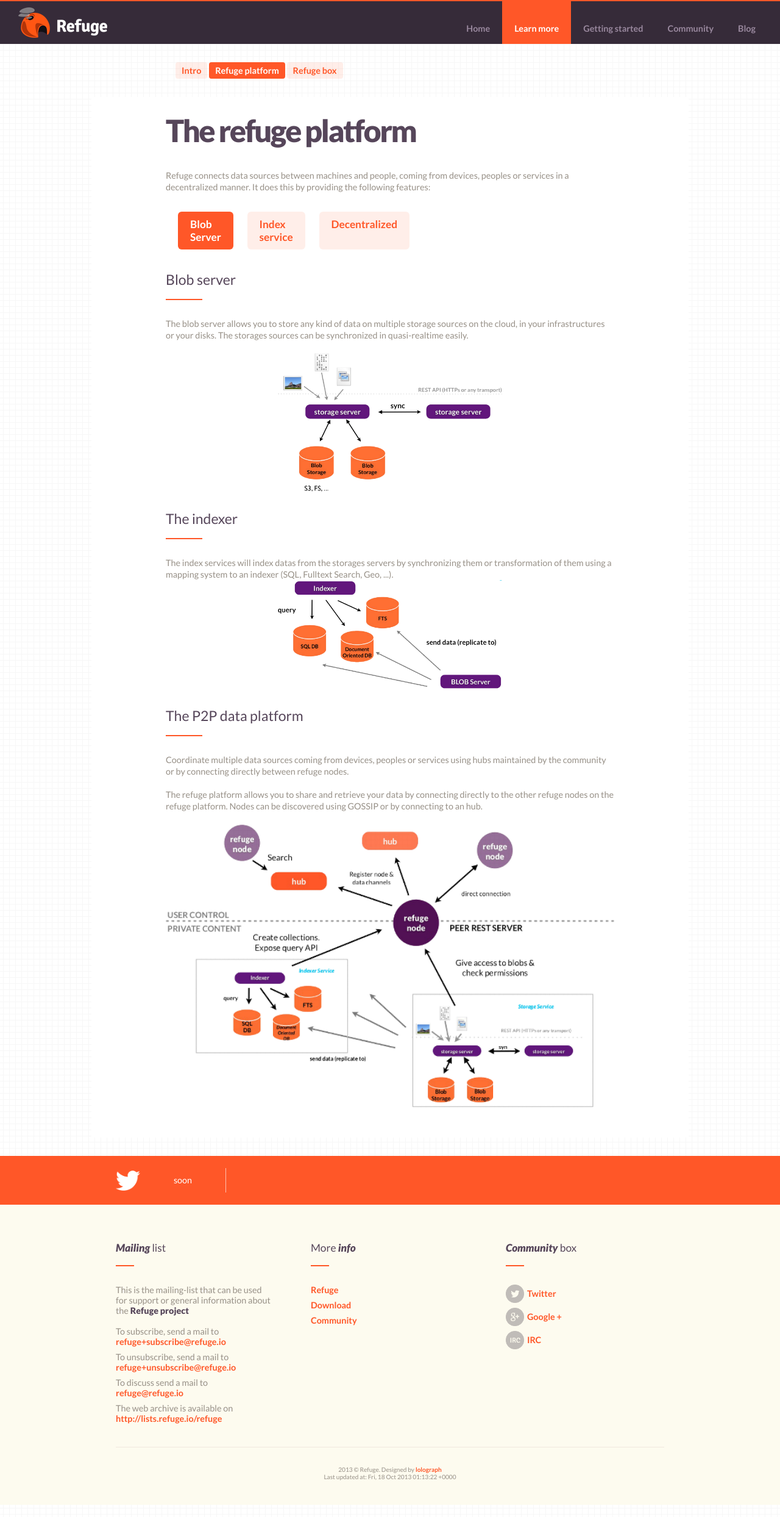
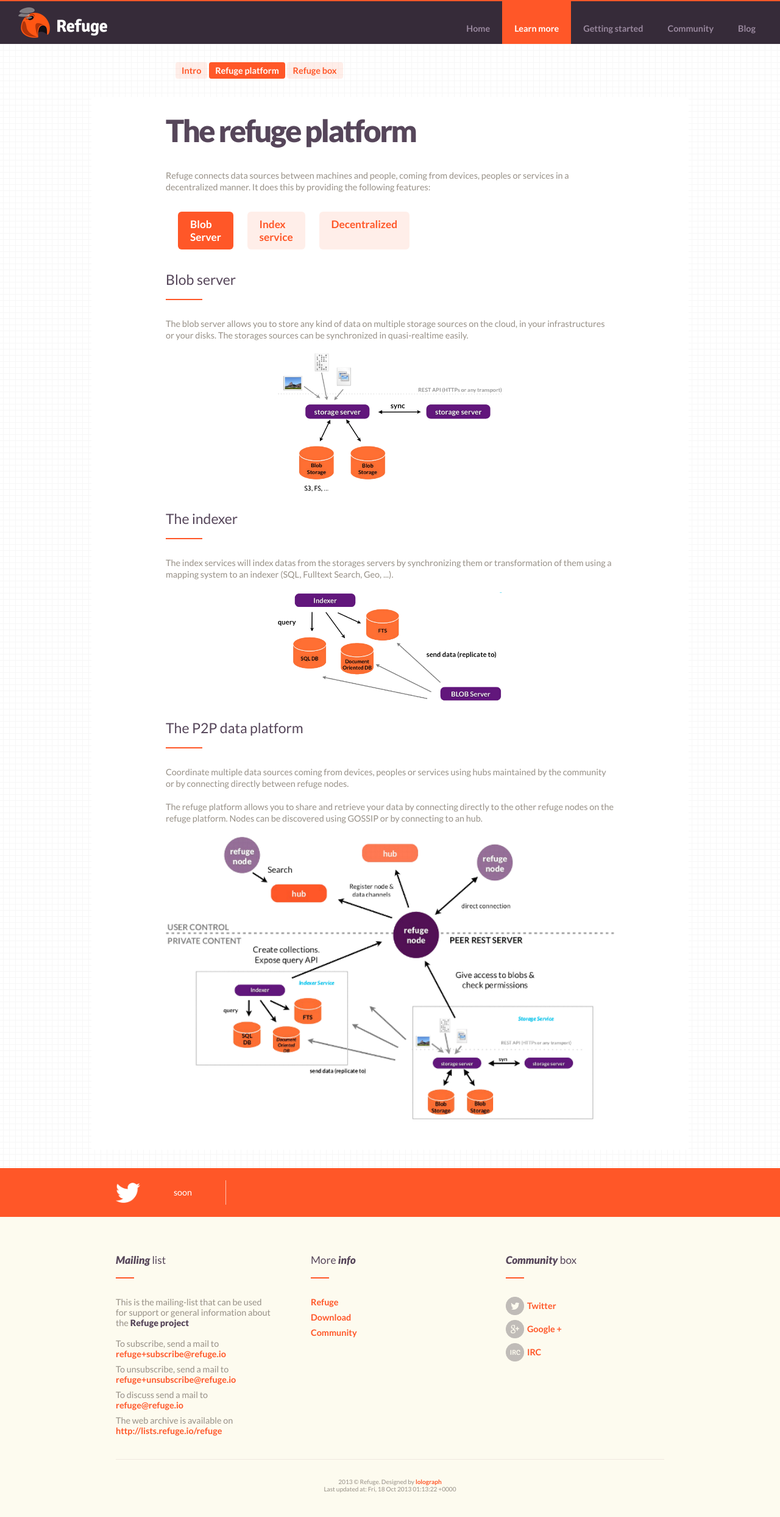
Before and after one commit to refuge/refuge.io, a Jekyll site: the page built from learnmore/platform.html, in a window 1280 px wide. Shown: the whole page at 61% size. Built offline with Jekyll 4.4.1, drawn with Linux system fonts in a browser that asks for light colours; nearby versions of some CDN libraries.

Commit message:
fix caption margin

```diff
--- a/css/style.css
+++ b/css/style.css
@@ -95,7 +95,7 @@ input[type=submit]:hover {background-color:rgba(255, 87, 40, 1);color:#fff;}
 .page article img {display:block;width:100%;height:auto;margin-bottom:20px;}
 .page article img.intro {display:block;width:80%;height:auto;margin-bottom:20px; margin-left:auto; margin-right: auto;}
 
-.page article img.caption {display:block;width:50%;height:auto;margin-bottom:20px; margin-left:auto; margin-right: auto;}
+.page article img.caption {display:block;width:50%;height:auto;margin-bottom:20px; margin-left:auto; margin-right: auto; margin-top: 20px;}
 
 .page article ul {padding:20px 40px;}
 .page article ul li {margin-bottom:10px;padding:0 0 0 30px;position:relative;}
```
